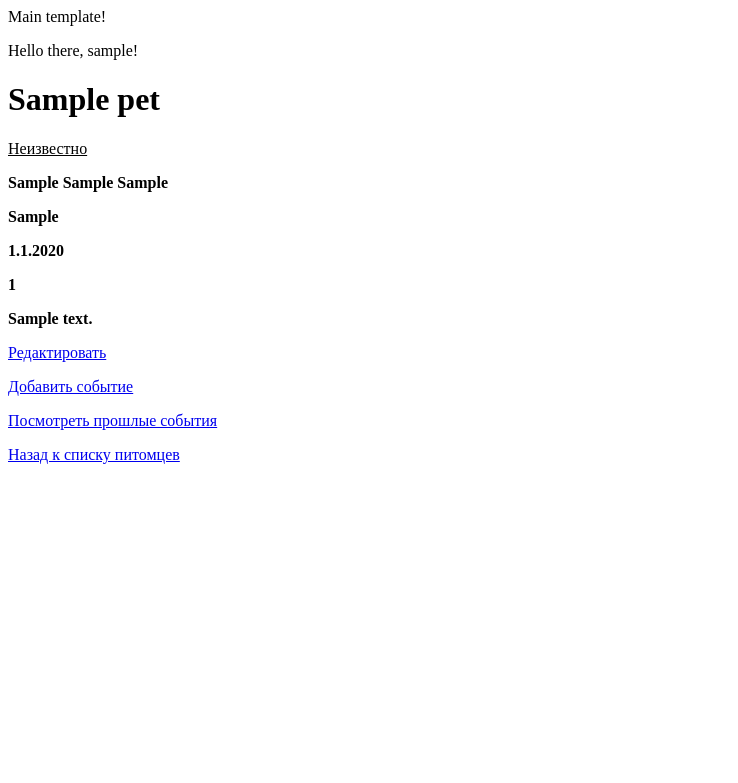
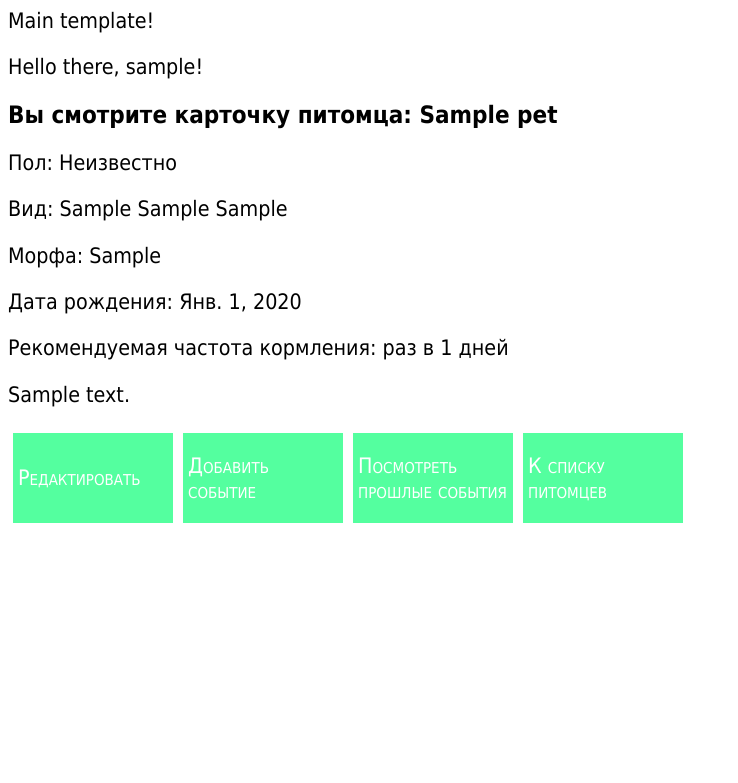
Before and after one commit to rivmar/mypet, a Django app: page /1/ in a window 1280 px wide. Shown: the top 783 px of the page, without its empty margins (0-738 px from the left). Run offline with Django 3.2, Linux system fonts and the light colour scheme; a user stored in the database is signed in; tables that the repository leaves empty hold one stand-in row (values such as "Sample post"); parts of the project's set-up code (start-up, migrations or seed data) failed here and were passed over.

Commit message:
Change styles and fix birth date

```diff
--- a/pets/forms.py
+++ b/pets/forms.py
@@ -28,11 +28,13 @@ class PetForm(forms.ModelForm):
 			y = int(data.pop())
 			if y<1950: raise error
 			try:
-				m = int(data.pop())
+				mm = int(data.pop())
+				m = mm if mm!=0 else now.month
 			except IndexError:
 				m = now.month
 			try:
-				d = int(data.pop())
+				dd = int(data.pop())
+				d = dd if dd!=0 else now.day
 			except IndexError:
 				d = now.day
 			try:
--- a/pets/models.py
+++ b/pets/models.py
@@ -47,10 +47,44 @@ class Pets(models.Model):
 		return  '/%i' % self.id
 
 	def form_birth_date(self):
-		date_ar = [str(i)  for i in (self.birth_date, self.birth_month, self.birth_year) if i]
-		return '.'.join(date_ar)
+		date_ar = []
+		for i in (self.birth_date, self.birth_month, self.birth_year):
+			if i:
+				date_ar.append(i)
+			else:
+				date_ar.append(0)
+		#return '.'.join(date_ar)
+		return '{:02}.{:02}.{:04}'.format(*date_ar)
 
-	'''def calculate_age:
+	def temp_birth_date(self):
+		RU_MONTH_VALUES = {
+    1:'январь',
+    2:'февраль',
+    3:'март',
+    4:'апрель',
+    5:'май',
+    6:'июнь',
+    7:'июль',
+    8:'август',
+    9:'сентябрь',
+    10:'октябрь',
+    11:'ноябрь',
+    12:'декабрь'}
+
+		date_ar = []
+		if self.birth_date and self.birth_month and self.birth_year:
+			return datetime.date(self.birth_year, self.birth_month, self.birth_date)
+		elif self.birth_month and self.birth_year:
+			return '%s %d г.' % (RU_MONTH_VALUES[datetime.date(self.birth_year, self.birth_month, 1).month], datetime.date(self.birth_year, self.birth_month, 1).year)
+		elif self.birth_year:
+			return '%d г.' % datetime.date(self.birth_year, 1, 1).year
+		else:
+			return None
+
+
+
+	'''
+	def calculate_age:
 		if not species.birth_year: return 'Неизвестно'
 		day = int(self.birth_date) if self.birth_date else 15
 		month = int(self.birth_month) if self.birth_month else 6
--- /dev/null
+++ b/pets/static/pets/styles.css
@@ -0,0 +1,66 @@
+body {
+	font-size: 16pt;
+	font-family: Tahoma;
+}
+
+h1 {
+	font-size: 18pt;
+	text-decoration: none;
+}
+
+a {
+	text-decoration: none;
+	color: #2E8B57;
+}
+
+table {
+	font-size: 16pt;
+
+}
+
+.today {
+	background:  #54FF9F ;
+}
+
+.bigbutton {
+	width: 150px;
+	height: 80px;
+	background:  #54FF9F ;
+	display: table;
+	padding: 5px;
+	margin: 5px;
+	float: left;
+}
+
+.bigbutton a {
+	color: #FFFFFF;
+	display: table-cell;
+	font-size: 16pt;
+	font-family: Tahoma;
+	font-style: normal;
+	font-stretch: condensed;
+	font-variant: small-caps;
+	text-decoration: none;
+	vertical-align: middle;
+}
+
+.smallbutton {
+	width: 150px;
+	height: 30px;
+	background:  #54FF9F ;
+	display: table;
+	padding: 5px;
+	margin: 5px;
+}
+
+.smallbutton a {
+	color: #FFFFFF;
+	display: table-cell;
+	font-size: 12pt;
+	font-family: Tahoma;
+	font-style: normal;
+	font-stretch: condensed;
+	font-variant: small-caps;
+	text-decoration: none;
+	vertical-align: middle;
+}
--- a/pets/templates/pets/event_form.html
+++ b/pets/templates/pets/event_form.html
@@ -8,7 +8,9 @@
     <button type='Submit'>Создать</button>
 </form>
 {% if object %}
-<a href="{% url 'pets:petdetail' object.pet.id %}">Вернуться к питомцу {{ object.pet }}</a><p>
+<div class = 'bigbutton'><a href="{% url 'pets:petdetail' object.pet.id %}">Вернуться к питомцу {{ object.pet }}</a></div>
 {% endif %}
-<a href="{% url 'pets:petlist' %}">Назад к списку питомцев</a>
+{% if pet_name %}
+<div class = 'bigbutton'><a href="{% url 'pets:petdetail' pet_name.id %}">Вернуться к питомцу {{ pet_name }}</a></div>
+{% endif %}
 {% endblock %}
--- a/pets/templates/pets/main.html
+++ b/pets/templates/pets/main.html
@@ -1,7 +1,12 @@
-<html><head><title>Main page!!!</title></head>
+{% load staticfiles %}
+<html><head>
+<title>Main page!!!</title>
+<link rel='stylesheet' type='text/css' href = '{% static 'pets/styles.css' %}'
+</head>
 <body>
 	Main template!
 {% block login %}{% endblock %}
 {% block information %}{% endblock %}
+<div class = 'bigbutton'><a href="{% url 'pets:petlist' %}">К списку питомцев</a></div>
 </body>
 </html>
--- a/pets/templates/pets/pet.html
+++ b/pets/templates/pets/pet.html
@@ -2,16 +2,21 @@
 
 {% block information %}
 <p>Hello there, {{ pet.u_name }}!</p>
-<h1>{{ pet.pet_name }}</h1><p>
-<u>{{ pet.get_gender_display }}</u><p>
-<b>{{ pet.species }}</b><p>
-<b>{{ pet.morph }}</b><p>
-<b>{{ pet.form_birth_date }}</b><p>
-<b>{{ pet.fed_freq }}</b><p>
-<b>{{ pet.pet_comment }}</b><p>
-<a href="{% url 'pets:changepet' pet.id %}">Редактировать</a><p>
-<a href="{% url 'pets:addevent' pet.id %}">Добавить событие</a><p>
-<a href="{% url 'pets:petevents' pet.id %}">Посмотреть прошлые события</a><p>
-<a href="{% url 'pets:petlist' %}">Назад к списку питомцев</a><p>
+<h1>Вы смотрите карточку питомца: {{ pet.pet_name }}</h1><p>
+Пол: {{ pet.get_gender_display }}<p>
+Вид: {{ pet.species }}<p>
+Морфа: {{ pet.morph|default:"не указана" }}
+<p>
+Дата рождения: {{ pet.temp_birth_date|default:"неизвестна" }}<p>
+Рекомендуемая частота кормления: {% if pet.fed_freq %}
+раз в {{ pet.fed_freq }} дней
+{% else %}
+не указана
+{% endif %}
+<p>
+{{ pet.pet_comment }}<p>
 
+<div class = 'bigbutton'><a href="{% url 'pets:changepet' pet.id %}">Редактировать</a></div>
+<div class = 'bigbutton'><a href="{% url 'pets:addevent' pet.id %}">Добавить событие</a></div><p>
+<div class = 'bigbutton'><a href="{% url 'pets:petevents' pet.id %}">Посмотреть прошлые события</a></div><p>
 {% endblock %}
--- a/pets/templates/pets/petlist.html
+++ b/pets/templates/pets/petlist.html
@@ -2,6 +2,9 @@
 
 {% block information %}
 <h1>Petlist!!!</h1>
+{% if not pets %}
+Вы не добавили ни одного питомца.
+{% endif %}
 <ul>
 {% for pet in pets %}
 <li>
@@ -9,5 +12,5 @@
 </li>
 {% endfor %}
 </ul>
-<a href="{% url 'pets:newpet' %}">Добравить питомца</a>
+<div class = 'bigbutton'><a href="{% url 'pets:newpet' %}">Добавить питомца</a></div>
 {% endblock %}
--- a/pets/urls.py
+++ b/pets/urls.py
@@ -8,7 +8,7 @@ urlpatterns = [
 			url(r'^event/(?P<pk>[0-9]+)/edit$', views.EventUpdate.as_view(), name='changeevent'),
 			url(r'^event/(?P<pk>[0-9]+)/delete$', views.EventDelete.as_view(), name='deleteevent'),
 			url(r'^(?P<pk>[0-9]+)/edit/$', views.PetUpdate.as_view(), name='changepet'),
-			url(r'^(?P<pk>[0-9]+)/calendar/$', views.PetEventsView.as_view(), name='petevents'),
+			url(r'^(?P<pk>[0-9]+)/petevents/$', views.PetEventsView.as_view(), name='petevents'),
 			url(r'^$', views.calendar, name='calendar'),
 			url(r'^(?P<year>[0-9]{4})/(?P<month>[0-9]{2})/$', views.calendar, name='calendar'),
 			url(r'^newpet/$', views.PetAdd.as_view(), name='newpet'),
--- a/pets/views.py
+++ b/pets/views.py
@@ -125,6 +125,11 @@ class EventAdd(generic.edit.CreateView):
 	model = Events
 	template_name = 'pets/event_form.html'
 
+	def get_initial(self):
+		initial = super(EventAdd, self).get_initial()
+		initial['event_date'] = datetime.date.today()
+		return initial
+
 	def get_context_data(self, **kwargs):
 		context = super(EventAdd, self).get_context_data(**kwargs)
 		pet = Pets.objects.get(id = self.kwargs['pk'])
@@ -182,7 +187,7 @@ class EventDelete(generic.edit.DeleteView):
 	def get_success_url(self):
 		eventid = self.kwargs['pk']
 		pet = Events.objects.get(pk = eventid).pet
-		return '%s/calendar' % pet.get_absolute_url()
+		return '%s/petevents' % pet.get_absolute_url()
 
 	@method_decorator(login_required())
 	def dispatch(self, request, *args, **kwargs):
@@ -253,6 +258,7 @@ class PetEventsView(generic.ListView):
 	def get_context_data(self, **kwargs):
 		context = super(PetEventsView, self).get_context_data(**kwargs)
 		context['petid'] = self.kwargs['pk']
+		context['petname'] = Pets.objects.get(id=self.kwargs['pk'])
 		return context
 
 	def get_queryset(self):
```
Also changed, not shown: pets/templates/pets/event.html (+3 -5 lines), pets/templates/pets/petevents.html (+7 -4 lines), pets/templates/pets/pets_form.html (+3 -4 lines).
